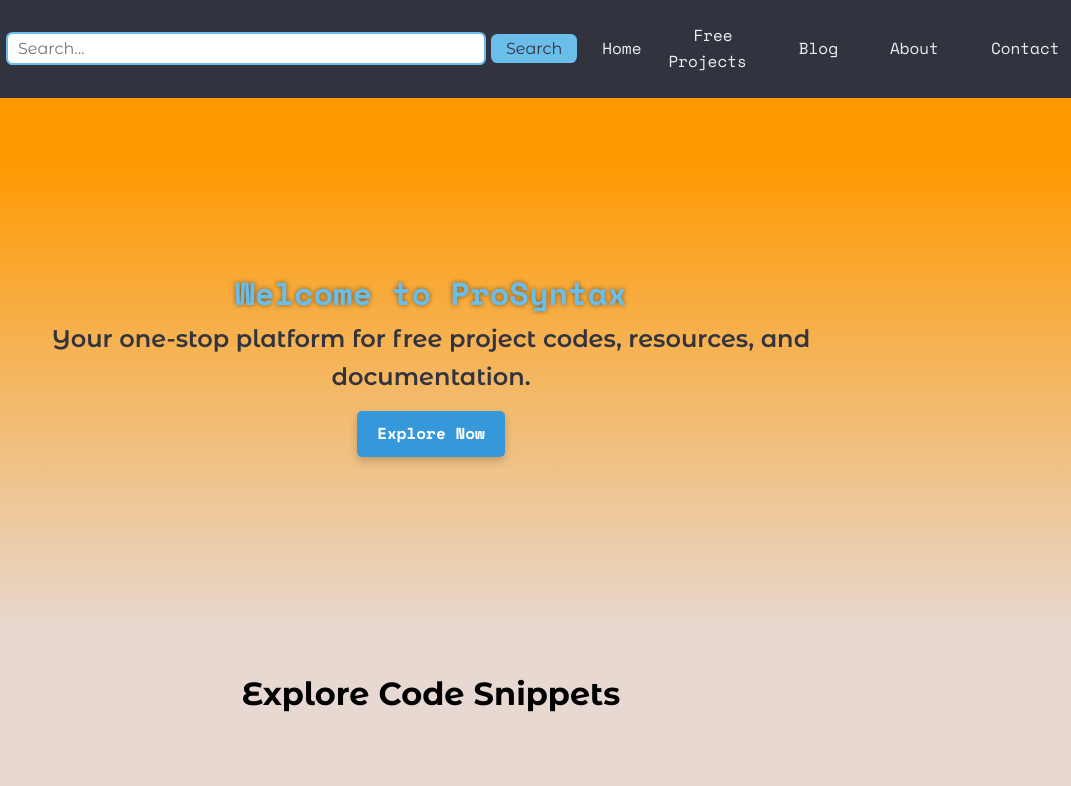
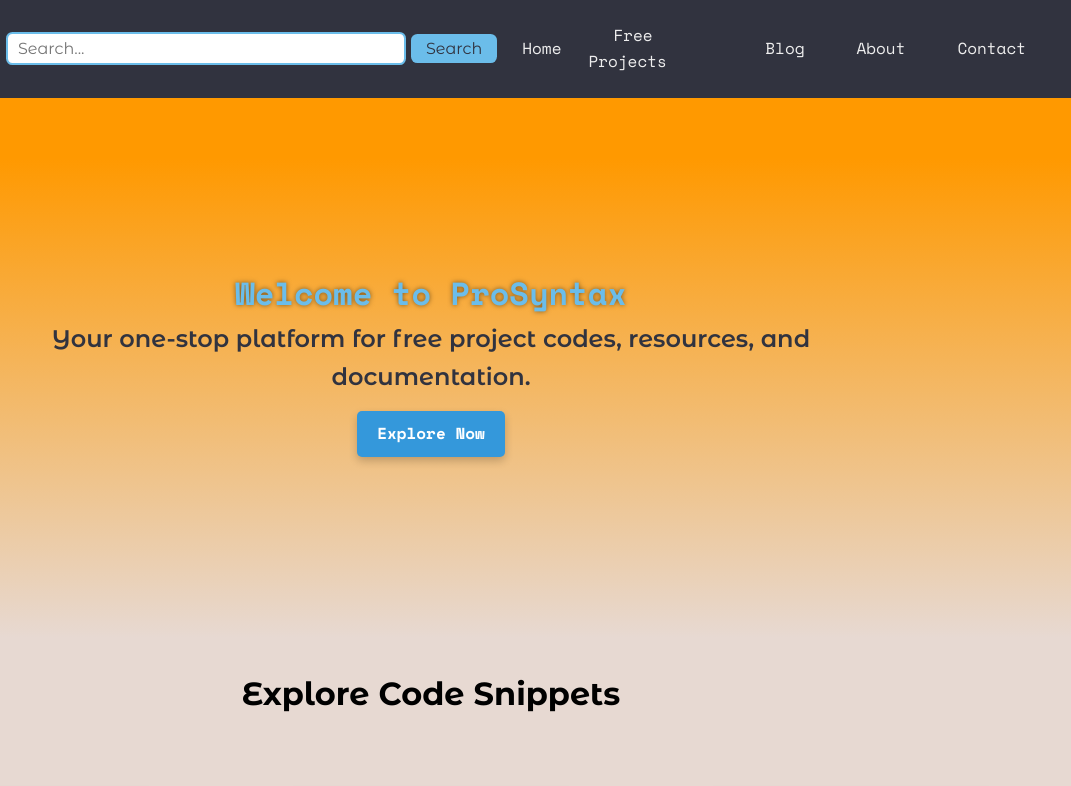
Before and after one commit to anupamsrv/proSyntax, a plain HTML site: page index.html in a window 1280 px wide. Shown: the top 786 px of the page, 209-1280 px from the left. Drawn offline with nearby package versions, Linux system fonts and the light colour scheme.

Commit message:
new features added

```diff
--- a/styles.css
+++ b/styles.css
@@ -91,7 +91,7 @@ nav form {
 }
 
 nav form input[type="search"] {
-    width: 30em;
+    width: 25em;
     padding: 5px 10px;
     border: var(--border);
     border-radius: var(--border-radius);
```
